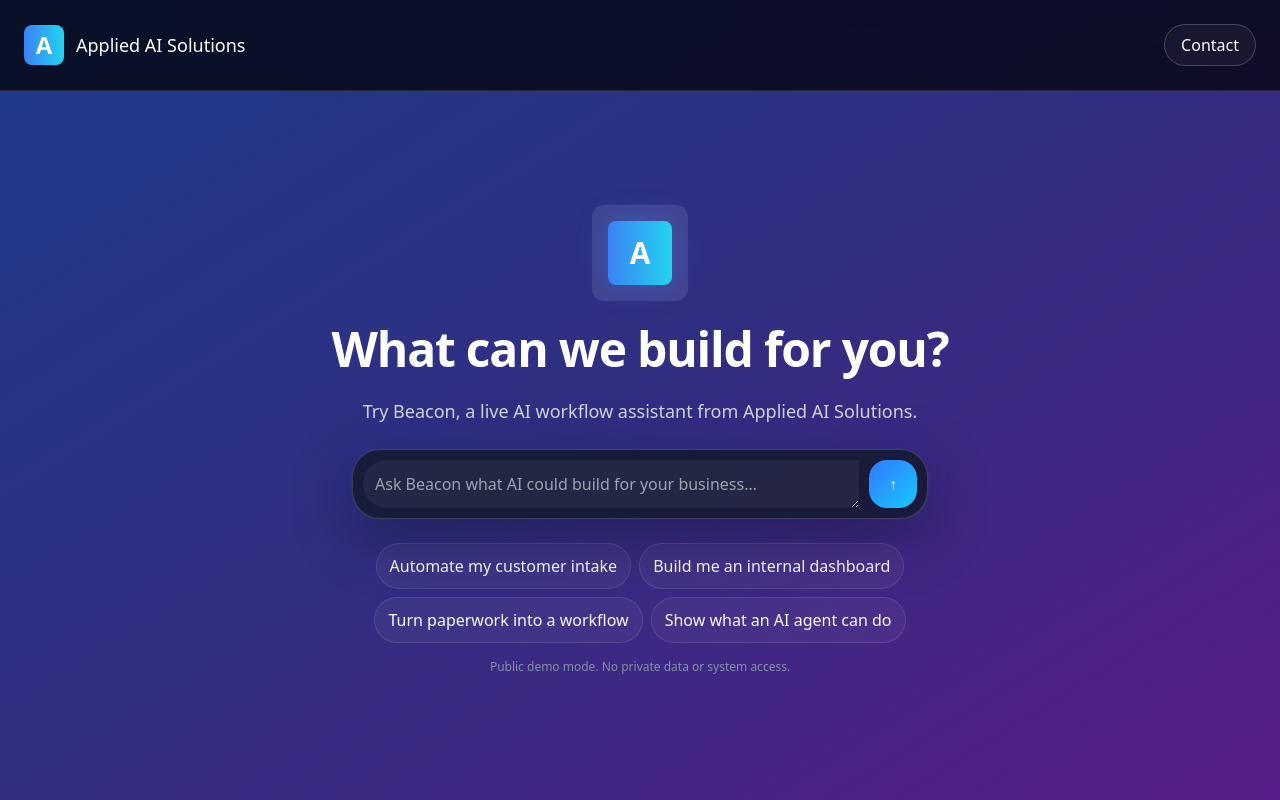
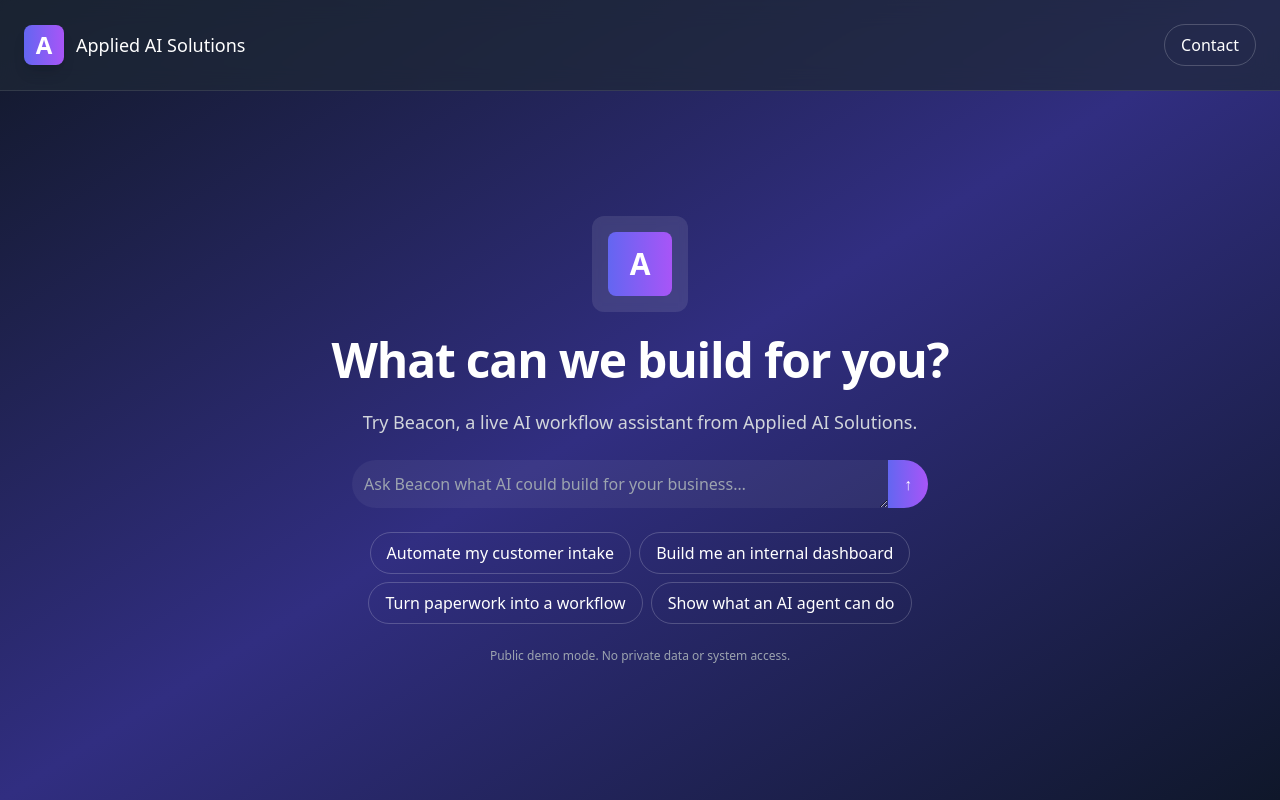
Before and after one commit to Applied-AI-Solutions-hub/Beacon, a website: page public/index.html in a window 1280 px wide. Drawn offline with nearby package versions, Linux system fonts and the light colour scheme.

Commit message:
Enhanced Tailwind hero with refined colors and spacing

```diff
--- a/public/index.html
+++ b/public/index.html
@@ -5,54 +5,60 @@
   <meta name="viewport" content="width=device-width, initial-scale=1, viewport-fit=cover" />
   <meta name="description" content="Try Beacon, the Applied AI Solutions public AI workflow assistant." />
   <title>Beacon | Applied AI Solutions</title>
-  <!-- Tailwind CDN for utility‑first styling -->
   <script src="https://cdn.tailwindcss.com"></script>
   <link rel="stylesheet" href="/styles.css" />
 </head>
-<body class="bg-gradient-to-br from-blue-900 via-indigo-900 to-purple-900 text-white font-sans min-h-screen flex flex-col">
-  <div class="app flex-1 flex flex-col">
-    <header class="fixed inset-x-0 top-0 z-10 flex justify-between items-center p-4 md:p-6 bg-black/70 backdrop-blur-md border-b border-white/10">
-      <div class="brand flex items-center gap-3">
-        <div class="mark w-10 h-10 flex items-center justify-center bg-gradient-to-r from-blue-500 to-cyan-400 rounded-lg shadow-lg text-2xl font-bold">A</div>
-        <span class="text-white text-lg font-medium">Applied AI Solutions</span>
+<body class="bg-gradient-to-br from-gray-900 via-indigo-900 to-slate-900 text-white font-sans min-h-screen flex flex-col">
+  <div class="flex-1 flex flex-col">
+    <!-- Header -->
+    <header class="fixed inset-x-0 top-0 z-10 flex items-center justify-between p-4 md:p-6 bg-gray-800/70 backdrop-blur-md border-b border-white/10">
+      <div class="flex items-center gap-3">
+        <div class="w-10 h-10 flex items-center justify-center bg-gradient-to-r from-indigo-500 to-purple-500 rounded-lg shadow-lg text-2xl font-bold">A</div>
+        <span class="text-lg font-medium">Applied AI Solutions</span>
       </div>
-      <a class="contact inline-block px-4 py-2 border border-white/20 rounded-full hover:bg-white/10" href="mailto:info@appliedai.solutions?subject=Free%20AI%20Audit%20Request">Contact</a>
+      <a href="mailto:info@appliedai.solutions?subject=Free%20AI%20Audit%20Request" class="px-4 py-2 border border-white/20 rounded-full hover:bg-white/10">Contact</a>
     </header>
 
-    <main id="main" class="mt-20 flex-1 flex items-center justify-center px-4 md:px-8">
-      <section id="hero" class="text-center space-y-6 max-w-2xl">
+    <!-- Hero -->
+    <main class="mt-20 flex-1 flex items-center justify-center px-4 md:px-8">
+      <section class="text-center space-y-6 max-w-2xl">
         <div class="mx-auto w-24 h-24 flex items-center justify-center bg-white/10 rounded-xl backdrop-blur-sm">
-          <div class="logoMark w-16 h-16 flex items-center justify-center bg-gradient-to-r from-blue-500 to-cyan-400 rounded-lg text-3xl font-bold text-white">A</div>
+          <div class="w-16 h-16 flex items-center justify-center bg-gradient-to-r from-indigo-500 to-purple-500 rounded-lg text-3xl font-bold text-white">A</div>
         </div>
         <h1 class="text-4xl md:text-5xl font-bold tracking-tight">What can we build for you?</h1>
         <p class="text-gray-300 text-lg">Try Beacon, a live AI workflow assistant from Applied AI Solutions.</p>
-        <form id="composerHero" class="composer heroComposer flex w-full max-w-xl mx-auto">
+        <form id="composerHero" class="flex w-full max-w-xl mx-auto">
           <textarea id="heroInput" rows="1" placeholder="Ask Beacon what AI could build for your business…" class="flex-1 p-3 rounded-l-full bg-white/5 text-white placeholder-gray-400 focus:outline-none"></textarea>
-          <button type="submit" aria-label="Send" class="px-4 bg-gradient-to-r from-blue-500 to-cyan-400 text-white rounded-r-full hover:opacity-90">↑</button>
+          <button type="submit" aria-label="Send" class="px-4 bg-gradient-to-r from-indigo-500 to-purple-500 text-white rounded-r-full hover:opacity-90">↑</button>
         </form>
-        <div class="chips flex flex-wrap gap-2 justify-center mt-4">
+        <div class="flex flex-wrap gap-2 justify-center mt-4">
           <button class="px-4 py-2 border border-white/20 rounded-full hover:bg-white/10">Automate my customer intake</button>
           <button class="px-4 py-2 border border-white/20 rounded-full hover:bg-white/10">Build me an internal dashboard</button>
           <button class="px-4 py-2 border border-white/20 rounded-full hover:bg-white/10">Turn paperwork into a workflow</button>
           <button class="px-4 py-2 border border-white/20 rounded-full hover:bg-white/10">Show what an AI agent can do</button>
         </div>
-        <p class="safety text-xs text-gray-400 mt-2">Public demo mode. No private data or system access.</p>
+        <p class="text-xs text-gray-400 mt-2">Public demo mode. No private data or system access.</p>
       </section>
     </main>
 
-    <div id="toolDock" class="fixed inset-x-0 bottom-24 flex justify-center gap-2 hidden md:flex">
+    <!-- Tool dock -->
+    <div class="fixed inset-x-0 bottom-24 flex justify-center gap-2 hidden md:flex">
       <button id="searchTool" class="px-4 py-2 bg-white/10 rounded-full hover:bg-white/20">Web search</button>
-      <label class="uploadBtn px-4 py-2 bg-white/10 rounded-full cursor-pointer hover:bg-white/20">Parse PDF<input id="pdfInput" type="file" accept="application/pdf" hidden /></label>
-      <span id="remaining" class="text-gray-400"></span>
+      <label class="px-4 py-2 bg-white/10 rounded-full cursor-pointer hover:bg-white/20">
+        Parse PDF<input id="pdfInput" type="file" accept="application/pdf" hidden />
+      </label>
+      <span class="text-gray-400"></span>
     </div>
 
+    <!-- Bottom composer -->
     <form id="composerBottom" class="fixed inset-x-0 bottom-4 flex justify-center hidden md:flex">
       <textarea id="bottomInput" rows="1" placeholder="Message Beacon…" class="flex-1 max-w-2xl p-3 rounded-l-full bg-white/5 text-white placeholder-gray-400 focus:outline-none"></textarea>
-      <button type="submit" aria-label="Send" class="px-4 bg-gradient-to-r from-blue-500 to-cyan-400 text-white rounded-r-full hover:opacity-90">↑</button>
+      <button type="submit" aria-label="Send" class="px-4 bg-gradient-to-r from-indigo-500 to-purple-500 text-white rounded-r-full hover:opacity-90">↑</button>
     </form>
 
-    <div id="modal" class="fixed inset-0 flex items-center justify-center bg-black/70 backdrop-blur-sm hidden">
-      <div class="modalCard bg-gray-900/90 border border-white/10 rounded-xl p-6 max-w-md w-full">
+    <!-- Modal -->
+    <div class="fixed inset-0 flex items-center justify-center bg-black/70 backdrop-blur-sm hidden" id="modal">
+      <div class="bg-gray-900/90 border border-white/10 rounded-xl p-6 max-w-md w-full">
         <button id="closeModal" class="absolute top-2 right-2 text-gray-400 hover:text-white">×</button>
         <h2 class="text-xl font-bold mb-2">Ready to build this around your business?</h2>
         <p class="text-gray-300 mb-4">Beacon is only a short public demo. Request a Free AI Audit and Applied AI Solutions can map one real workflow from your business.</p>
@@ -62,12 +68,11 @@
           <input name="email" type="email" placeholder="Email *" required class="p-2 rounded bg-white/5 text-white" />
           <input name="phone" placeholder="Phone (optional)" class="p-2 rounded bg-white/5 text-white" />
           <textarea name="challenge" placeholder="Biggest workflow/admin problem" rows="3" class="p-2 rounded bg-white/5 text-white"></textarea>
-          <button type="submit" class="w-full py-2 bg-gradient-to-r from-blue-500 to-cyan-400 rounded text-white font-semibold">Request Free AI Audit</button>
+          <button type="submit" class="w-full py-2 bg-gradient-to-r from-indigo-500 to-purple-500 rounded text-white font-semibold">Request Free AI Audit</button>
         </form>
-        <p id="leadThanks" class="thanks text-green-300 hidden mt-2">Thanks — your request was received. Applied AI Solutions will review it and follow up.</p>
+        <p id="leadThanks" class="text-green-300 hidden mt-2">Thanks — your request was received. Applied AI Solutions will review it and follow up.</p>
       </div>
     </div>
-
   </div>
   <script src="/script.js" type="module"></script>
 </body>
```
